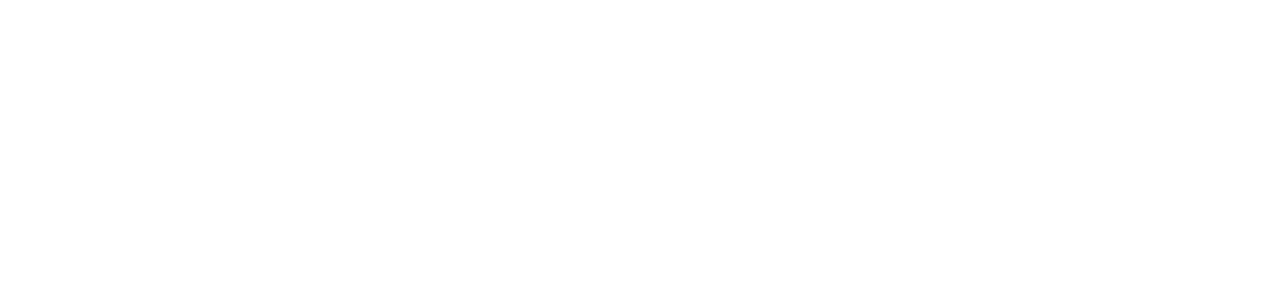
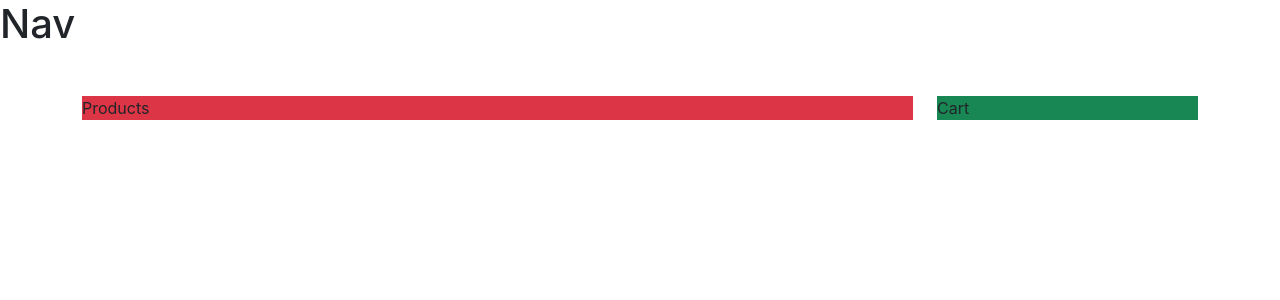
Before and after one commit to mdmominur/redux-team-project, a React (Create React App) app: page / in a window 1280 px wide. Shown: the top 300 px of the page. Built offline with nearby package versions, Linux system fonts and the light colour scheme.

Commit message:
Complete structure

```diff
--- a/public/index.html
+++ b/public/index.html
@@ -24,7 +24,8 @@
       work correctly both with client-side routing and a non-root public URL.
       Learn how to configure a non-root public URL by running `npm run build`.
     -->
-    <title>React App</title>
+    <title>Redux Team Project</title>
+    <link rel="stylesheet" href="https://cdn.jsdelivr.net/npm/bootstrap@5.1.3/dist/css/bootstrap.min.css" integrity="sha384-1BmE4kWBq78iYhFldvKuhfTAU6auU8tT94WrHftjDbrCEXSU1oBoqyl2QvZ6jIW3" crossorigin="anonymous">
   </head>
   <body>
     <noscript>You need to enable JavaScript to run this app.</noscript>
--- a/src/App.js
+++ b/src/App.js
@@ -1,10 +1,11 @@
 
 import './App.css';
+import Home from './Pages/Home/Home/Home';
 
 function App() {
   return (
-    <div className="App">
-
+    <div>
+      <Home></Home>
     </div>
   );
 }
--- /dev/null
+++ b/src/Pages/Home/Home/Home.js
@@ -0,0 +1,26 @@
+import React from 'react';
+import Cart from '../../Shared/Cart/Cart';
+import Nav from '../../Shared/Nav/Nav';
+import Products from '../Products/Products';
+
+const Home = () => {
+    return (
+        <div>
+            <Nav></Nav>
+            <div className="container mt-5">
+                <div className="row">
+                    <div className="col-md-9">
+                        <Products></Products>
+                    </div>
+                    <div className="col-md-3">
+                        <Cart></Cart>
+                    </div>
+                </div>
+            </div>
+
+
+        </div>
+    );
+};
+
+export default Home;
--- /dev/null
+++ b/src/Pages/Home/Products/Products.js
@@ -0,0 +1,11 @@
+import React from 'react';
+
+const Products = () => {
+    return (
+        <div className='bg-danger'>
+            Products
+        </div>
+    );
+};
+
+export default Products;
--- /dev/null
+++ b/src/Pages/Shared/Cart/Cart.js
@@ -0,0 +1,11 @@
+import React from 'react';
+
+const Cart = () => {
+    return (
+        <div className='bg-success'>
+            Cart
+        </div>
+    );
+};
+
+export default Cart;
--- /dev/null
+++ b/src/Pages/Shared/Nav/Nav.js
@@ -0,0 +1,11 @@
+import React from 'react';
+
+const Nav = () => {
+    return (
+        <div>
+            <h1>Nav</h1>
+        </div>
+    );
+};
+
+export default Nav;
```
